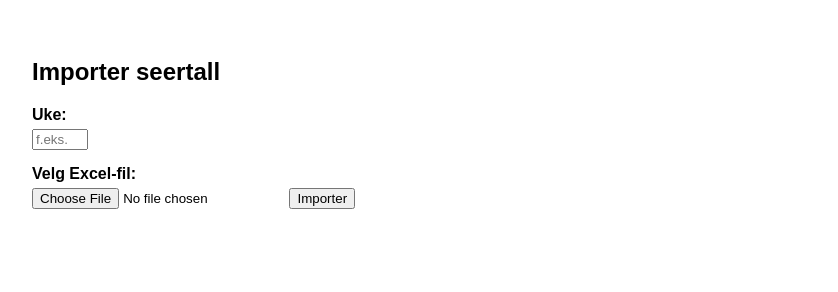
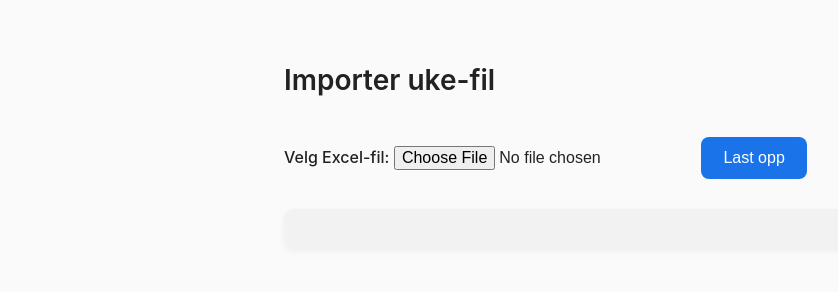
Before and after one commit to ArildBru/seertall, a website: page public/import.html in a window 1280 px wide. Shown: the whole page, without its empty margins (6-844 px from the left). Drawn offline with Linux system fonts and the light colour scheme.

Commit message:
Update import.html

```diff
--- a/public/import.html
+++ b/public/import.html
@@ -2,118 +2,123 @@
 <html lang="no">
 <head>
   <meta charset="UTF-8" />
-  <title>Importer seertall</title>
-  <script src="https://cdnjs.cloudflare.com/ajax/libs/xlsx/0.18.5/xlsx.full.min.js"></script>
+  <title>Importer data</title>
 
   <style>
-    body { font-family: Arial, sans-serif; padding: 30px; max-width: 600px; }
-    label { font-weight: bold; display: block; margin-top: 15px; }
-    input, button { margin-top: 5px; }
-    #status { margin-top: 20px; font-weight: bold; }
+    body {
+      font-family: -apple-system, BlinkMacSystemFont, "Segoe UI", Roboto, sans-serif;
+      padding: 40px;
+      max-width: 700px;
+      margin: 0 auto;
+      color: #222;
+      background: #fafafa;
+    }
+
+    h2 {
+      font-size: 28px;
+      margin-bottom: 20px;
+      font-weight: 600;
+    }
+
+    label {
+      font-size: 16px;
+      font-weight: 500;
+    }
+
+    input[type="file"] {
+      margin-top: 12px;
+      font-size: 16px;
+    }
+
+    button {
+      margin-top: 20px;
+      padding: 12px 22px;
+      font-size: 16px;
+      border: none;
+      border-radius: 8px;
+      background: #1a73e8;
+      color: white;
+      cursor: pointer;
+      font-weight: 500;
+    }
+
+    button:disabled {
+      background: #9bb9e5;
+      cursor: default;
+    }
+
+    #result {
+      margin-top: 30px;
+      padding: 20px;
+      background: #f2f2f2;
+      border-radius: 10px;
+      font-size: 18px;
+      line-height: 1.5;
+      white-space: pre-wrap;
+      box-shadow: 0 2px 6px rgba(0,0,0,0.05);
+    }
+
+    #loading {
+      margin-top: 20px;
+      font-style: italic;
+      font-size: 16px;
+      color: #555;
+    }
+
+    @media (max-width: 600px) {
+      body { padding: 20px; }
+      button { width: 100%; }
+    }
   </style>
 </head>
 
 <body>
 
-<h2>Importer seertall</h2>
+<h2>Importer uke-fil</h2>
 
-<label for="weekInput">Uke:</label>
-<input type="number" id="weekInput" min="1" max="53" placeholder="f.eks. 16" />
+<label for="file">Velg Excel-fil:</label>
+<input type="file" id="file" accept=".xlsx" />
 
-<label for="fileInput">Velg Excel-fil:</label>
-<input type="file" id="fileInput" accept=".xlsx,.xls" />
+<button id="uploadBtn" onclick="uploadFile()">Last opp</button>
 
-<button onclick="processFile()">Importer</button>
-
-<div id="status"></div>
+<div id="loading"></div>
+<div id="result"></div>
 
 <script>
-async function processFile() {
-  const weekNumber = document.getElementById("weekInput").value;
-  const file = document.getElementById("fileInput").files[0];
+async function uploadFile() {
+  const fileInput = document.getElementById("file");
+  const file = fileInput.files[0];
 
-  if (!weekNumber) {
-    document.getElementById("status").innerText = "Du må skrive inn uke.";
+  if (!file) {
+    document.getElementById("result").innerText = "Velg en fil først.";
     return;
   }
 
-  if (!file) {
-    document.getElementById("status").innerText = "Du må velge en Excel-fil.";
-    return;
-  }
+  const button = document.getElementById("uploadBtn");
+  button.disabled = true;
 
-  document.getElementById("status").innerText = "Leser fil...";
+  document.getElementById("result").innerText = "";
+  document.getElementById("loading").innerText = "Laster opp…";
 
-  const reader = new FileReader();
-  reader.onload = async (e) => {
-    const data = new Uint8Array(e.target.result);
-    const workbook = XLSX.read(data, { type: "array" });
+  const formData = new FormData();
+  formData.append("file", file);
 
-    const sheet = workbook.Sheets[workbook.SheetNames[0]];
-    const rows = XLSX.utils.sheet_to_json(sheet);
-
-    if (rows.length === 0) {
-      document.getElementById("status").innerText = "Filen inneholder ingen rader.";
-      return;
-    }
-
-    // Normaliser kolonnenavn
-    const normalizedKeys = Object.fromEntries(
-      Object.keys(rows[0]).map(originalKey => [
-        originalKey.toLowerCase().trim(),
-        originalKey
-      ])
-    );
-
-    const tittelKey = normalizedKeys["tittel"];
-    const episodeKey = normalizedKeys["episode"];
-    const lineartKey = normalizedKeys["lineært"] || normalizedKeys["lineart"] || normalizedKeys["linear"];
-    const vodKey = normalizedKeys["vod"];
-    const totalKey = normalizedKeys["totalt"];
-    const mediehusKey = normalizedKeys["mediehus"];
-
-    if (!tittelKey || !episodeKey || !lineartKey || !vodKey || !totalKey) {
-      document.getElementById("status").innerText =
-        "Fant ikke alle nødvendige kolonner (tittel, episode, lineært, VOD, totalt).";
-      return;
-    }
-
-    // Bygg JSON i riktig format for analyseverktøyet
-    const jsonData = rows.map(r => ({
-      program: r[tittelKey],
-      episode: r[episodeKey],
-      uke: Number(weekNumber),
-      lineært: r[lineartKey],
-      vod: r[vodKey],
-      total: r[totalKey],
-      kanal: mediehusKey ? r[mediehusKey] : null
-    }));
-
-    const filename = `uke-${weekNumber}-tv2.json`;
-
-    document.getElementById("status").innerText = "Lagrer i Azure...";
-
-    const response = await fetch("/api/save-week-file", {
+  const response = await fetch("/api/import-week-file", {
     method: "POST",
-      headers: { "Content-Type": "application/json" },
-      body: JSON.stringify({
-        filename,
-        data: jsonData
-      })
+    body: formData
   });
 
   const result = await response.json();
 
+  document.getElementById("loading").innerText = "";
+  button.disabled = false;
+
   if (result.ok) {
-      document.getElementById("status").innerText =
-        `Filen ble lagret som ${filename}`;
+    document.getElementById("result").innerText =
+      `Filen ble importert.\n\nUke: ${result.week}\nRader: ${result.rows}`;
   } else {
-      document.getElementById("status").innerText =
-        "Feil ved lagring: " + result.error;
+    document.getElementById("result").innerText = "Feil: " + result.error;
   }
-  };
-
-  reader.readAsArrayBuffer(file);
 }
 </script>
 
```
Lines whose indentation alone changed are shown as unchanged.
